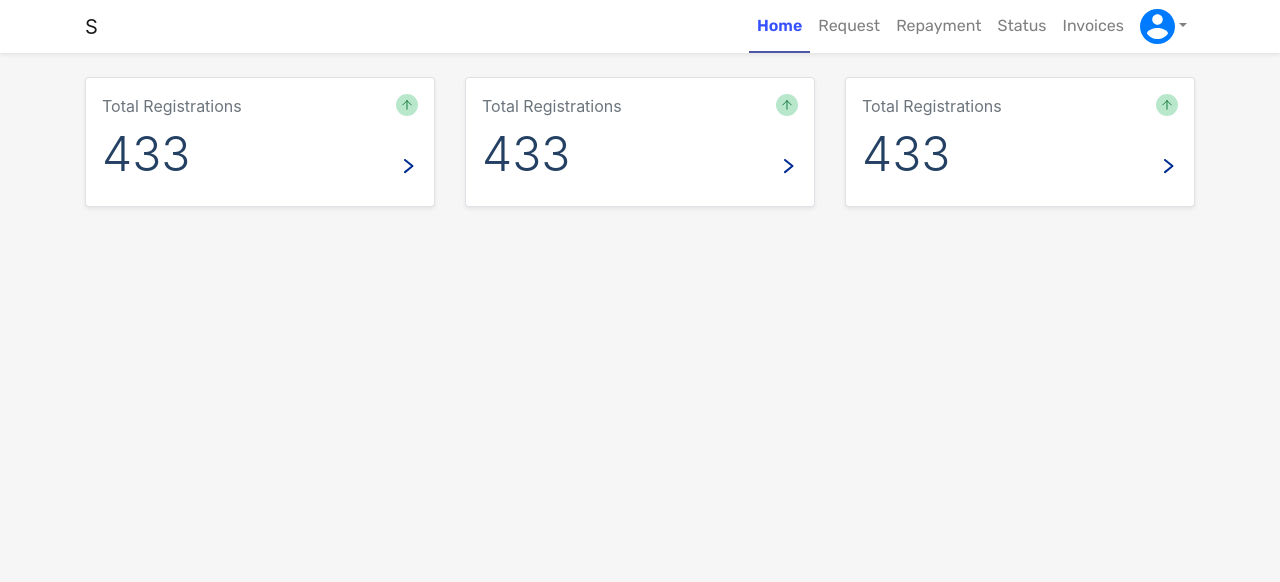
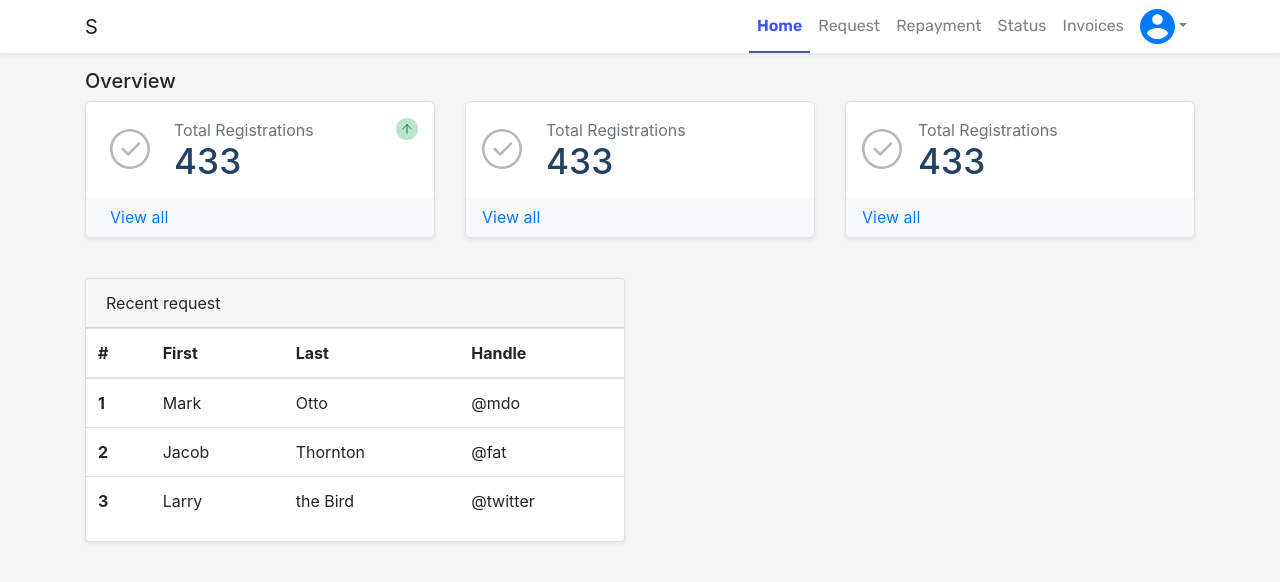
Before and after one commit to nebsochi/school, a Next.js app: page / in a window 1280 px wide. Shown: the top 582 px of the page. Built offline with nearby package versions, Linux system fonts and the light colour scheme; sample sign-in values are in the browser's storage.

Commit message:
fixing error in request

```diff
--- a/components/InfoCards.js
+++ b/components/InfoCards.js
@@ -2,23 +2,30 @@ import React from "react";
 
 function InfoCards() {
   return (
-    <div className="container py-4">
+    <div className="container pt-3">
       <div className="row">
-        <div className="col-md-4">
-          <div className="shadow-sm bg-white border rounded p-3 position-relative">
-            <span className="text-muted">Total Registrations</span>
-            <div className="d-flex justify-content-between align-items-end">
-              <span className="title title--large">433</span>
-
+        <div className="col-12">
+          <h5>Overview</h5>
+        </div>
+        <div className="col-md-4 mb-3">
+          <div
+            className="shadow-sm bg-white border position-relative"
+            style={{ overflow: "hidden", borderRadius: "6px" }}
+          >
+            <div className="d-flex align-items-center p-3 px-4">
+              <div className="mr-4">
+                <img src="registered.svg" width="40" alt="icon" />
+              </div>
               <div>
-                <img
-                  src="caret-right.svg"
-                  className="mb-3 mr-1"
-                  // style={{ transform: "translateY(12px)" }}
-                  alt="arrow"
-                />
+                <span className="text-muted">Total Registrations</span>
+                <div className="d-flex justify-content-between align-items-end">
+                  <span className="title line-h-0">433</span>
+                </div>
               </div>
             </div>
+            <a href="#" className="bg-light py-2 px-4 d-block link">
+              <span className="text-primary">View all</span>
+            </a>
             <img
               src="arr-up.svg"
               alt="arrow"
@@ -27,52 +34,46 @@ function InfoCards() {
             />
           </div>
         </div>
-
-        <div className="col-md-4">
-          <div className="shadow-sm bg-white border rounded p-3 position-relative">
-            <span className="text-muted">Total Registrations</span>
-            <div className="d-flex justify-content-between align-items-end">
-              <span className="title title--large">433</span>
-
+        <div className="col-md-4 mb-3">
+          <div
+            className="shadow-sm bg-white border position-relative"
+            style={{ overflow: "hidden", borderRadius: "6px" }}
+          >
+            <div className="d-flex align-items-center p-3">
+              <div className="mr-4">
+                <img src="registered.svg" width="40" alt="icon" />
+              </div>
               <div>
-                <img
-                  src="caret-right.svg"
-                  className="mb-3 mr-1"
-                  // style={{ transform: "translateY(12px)" }}
-                  alt="arrow"
-                />
+                <span className="text-muted">Total Registrations</span>
+                <div className="d-flex justify-content-between align-items-end">
+                  <span className="title line-h-0">433</span>
+                </div>
               </div>
             </div>
-            <img
-              src="arr-up.svg"
-              alt="arrow"
-              className="mr-3 mt-3"
-              style={{ position: "absolute", right: 0, top: 0 }}
-            />
+            <a href="#" className="bg-light py-2 px-3 d-block link">
+              <span className="text-primary">View all</span>
+            </a>
           </div>
         </div>
-
-        <div className="col-md-4">
-          <div className="shadow-sm bg-white border rounded p-3 position-relative">
-            <span className="text-muted">Total Registrations</span>
-            <div className="d-flex justify-content-between align-items-end">
-              <span className="title title--large">433</span>
-
+        <div className="col-md-4 mb-3">
+          <div
+            className="shadow-sm bg-white border position-relative"
+            style={{ overflow: "hidden", borderRadius: "6px" }}
+          >
+            <div className="d-flex align-items-center p-3">
+              <div className="mr-3">
+                <img src="registered.svg" width="40" alt="icon" />
+              </div>
               <div>
-                <img
-                  src="caret-right.svg"
-                  className="mb-3 mr-1"
-                  // style={{ transform: "translateY(12px)" }}
-                  alt="arrow"
-                />
+                <span className="text-muted">Total Registrations</span>
+                <div className="d-flex justify-content-between align-items-end">
+                  <span className="title line-h-0">433</span>
+                </div>
               </div>
             </div>
-            <img
-              src="arr-up.svg"
-              alt="arrow"
-              className="mr-3 mt-3"
-              style={{ position: "absolute", right: 0, top: 0 }}
-            />
+            <a href="#" className="bg-light py-2 px-3 d-block link">
+              <span className="text-primary">View all</span>
+            </a>
           </div>
         </div>
       </div>
--- a/components/RequestCard.js
+++ b/components/RequestCard.js
@@ -2,13 +2,16 @@ import { useState, useContext, useEffect } from "react";
 import RequestSlide from "../components/RequestSlide";
 import Link from "next/link";
 import { useRouter } from "next/router";
+import { ModalContext } from "../context/ModalContext";
 
-function RequestCard({ item, setIsOpen, isOpen, detailData, setDetailData }) {
+function RequestCard({ item, setIsOpen, detailData, setDetailData }) {
   const [swiper, setswiper] = useState(false);
   const router = useRouter();
+  const { getRequestById } = useContext(ModalContext).contextValue;
 
   const handleClick = (e) => {
     e.preventDefault();
+    const response = getRequestById(item.id).then((data) => console.log(data));
     setIsOpen(true);
     setDetailData({ ...detailData, ...item });
     router.push("/request", `/request/details/${item.parent.full_name}`);
--- a/context/ModalContext.js
+++ b/context/ModalContext.js
@@ -1,13 +1,48 @@
 import { createContext, useState } from "react";
+import Api from "../pages/api/api";
 
 export const ModalContext = createContext();
 
 export const ModalProvider = (props) => {
   const [data, setData] = useState({});
   const [isOpen, setIsOpen] = useState(true);
+  const [isLoading, setIsLoading] = useState(false);
 
   let handleSetData = (item) => {
     setData({ ...data, ...item });
+  };
+
+  let submitQuestions = async (dataNeeded, id) => {
+    try {
+      setIsLoading(true);
+      const token = localStorage.getItem("token");
+      const response = await Api.post(
+        `${Api.ENDPOINTS.url}/school/${id}/questionnaire`,
+        dataNeeded,
+        token
+      );
+      const data = response;
+      setIsLoading(false);
+      return data;
+    } catch (err) {
+      return err;
+    }
+  };
+
+  let getRequestById = async (id) => {
+    try {
+      setIsLoading(true);
+      const token = localStorage.getItem("token");
+      const response = await Api.get(
+        `${Api.ENDPOINTS.url}/school/application/${id}`,
+        token
+      );
+      const data = response;
+      setIsLoading(false);
+      return data;
+    } catch (err) {
+      return err;
+    }
   };
 
   let toggleModal = () => {
@@ -18,7 +53,10 @@ export const ModalProvider = (props) => {
     data,
     handleSetData,
     toggleModal,
+    submitQuestions,
     isOpen,
+    isLoading,
+    getRequestById,
   };
 
   return (
--- a/pages/index.js
+++ b/pages/index.js
@@ -5,11 +5,43 @@ export default function Home() {
   return (
     <IndexLayout>
       <InfoCards />
-      <div className="container">
+      <div className="container pt-4">
         <div className="row">
           <div className="col-md-6">
-            <div className="bg-white shadow-sm rounded">
-              <h3></h3>
+            <div className="card shadow-sm rounded">
+              <div className="card-header">Recent request</div>
+              <div className="table-responsive-md">
+                <table className="table">
+                  <thead>
+                    <tr>
+                      <th scope="col">#</th>
+                      <th scope="col">First</th>
+                      <th scope="col">Last</th>
+                      <th scope="col">Handle</th>
+                    </tr>
+                  </thead>
+                  <tbody>
+                    <tr>
+                      <th scope="row">1</th>
+                      <td>Mark</td>
+                      <td>Otto</td>
+                      <td>@mdo</td>
+                    </tr>
+                    <tr>
+                      <th scope="row">2</th>
+                      <td>Jacob</td>
+                      <td>Thornton</td>
+                      <td>@fat</td>
+                    </tr>
+                    <tr>
+                      <th scope="row">3</th>
+                      <td>Larry</td>
+                      <td>the Bird</td>
+                      <td>@twitter</td>
+                    </tr>
+                  </tbody>
+                </table>
+              </div>
             </div>
           </div>
         </div>
--- a/styles/globals.css
+++ b/styles/globals.css
@@ -81,6 +81,10 @@ p {
   font-size: 2.2rem;
 }
 
+.title.line-h-0 {
+  line-height: 1.1;
+}
+
 .title--sm {
   font-size: 1.2rem;
 }
@@ -155,6 +159,7 @@ p {
 .title--large {
   font-size: 3rem;
   font-weight: 300;
+  color: rgba(55, 81, 255, 1) !important;
 }
 
 @media only screen and (min-width: 768px) {
@@ -201,6 +206,12 @@ p {
   color: #495057;
 }
 
+.link,
+.link:hover {
+  color: rgba(55, 81, 255, 1);
+  text-decoration: none;
+}
+
 .tab__link::after {
   content: "";
   display: block;
@@ -224,7 +235,7 @@ p {
   font-size: 0.9rem;
   font-weight: 600;
   line-height: 1.5;
-  color: #00001f;
+  color: #6b6b6b;
 }
 .profile__title--light {
   font-weight: 400;
@@ -267,3 +278,17 @@ p {
   border-radius: 50%;
   overflow: hidden;
 }
+
+a.bg-light:focus,
+a.bg-light:hover,
+button.bg-light:focus,
+button.bg-light:hover {
+  background-color: #f8f9fa !important;
+}
+
+.modal-toast {
+  position: absolute;
+  right: 1%;
+  top: 1%;
+  z-index: 888;
+}
```
Also changed, not shown: components/Modal.js (+76 -6 lines), components/Question/Question.js (+6 -5 lines), components/Question/QuestionFour.js (+7 -3 lines), components/Question/QuestionThree.js (+7 -3 lines), components/Question/QuestionTwo.js (+6 -5 lines), components/Toast.js (added, +41 -0 lines), public/registered.svg (added).
